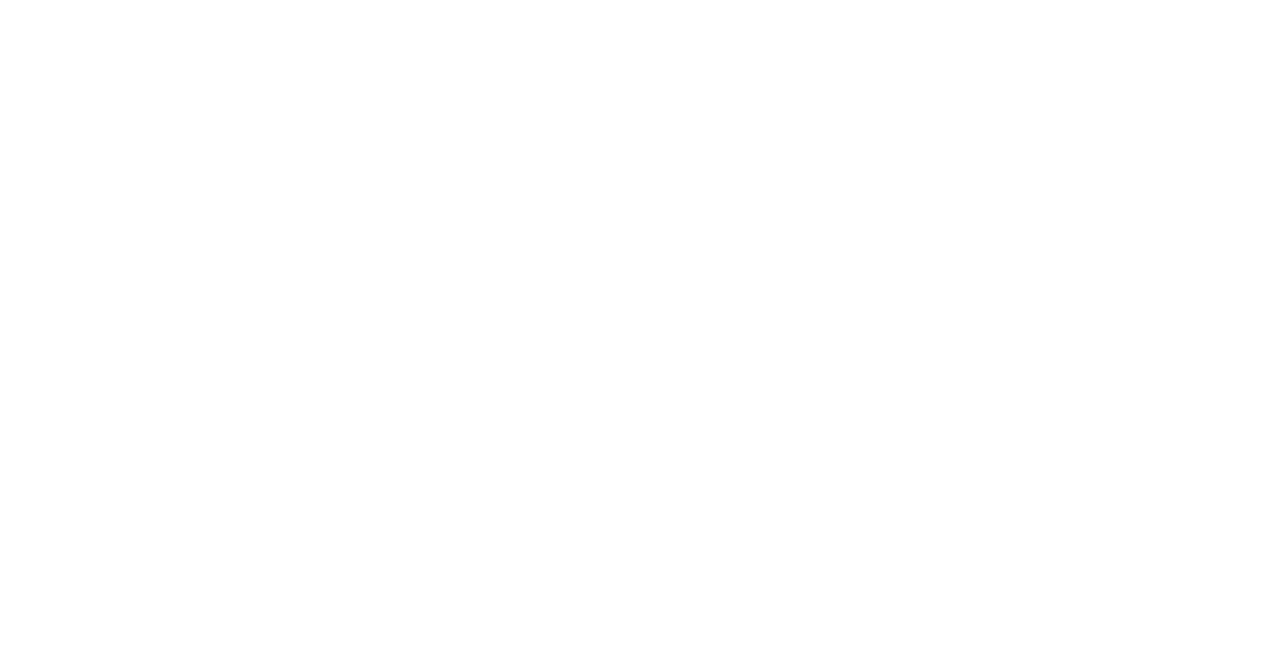
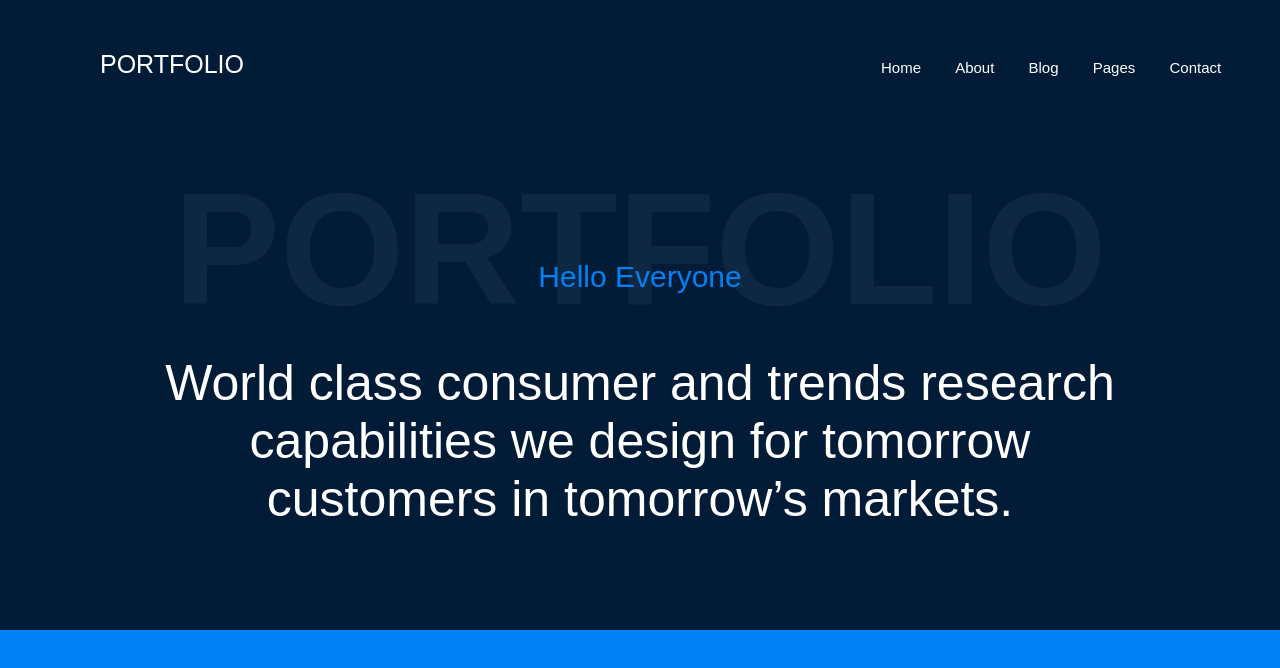
Before and after one commit to AbdelrahmanAshraf318/Portfolio, a plain HTML site: page index.html in a window 1280 px wide. Drawn offline with Linux system fonts and the light colour scheme.

Commit message:
Interface

```diff
--- /dev/null
+++ b/Styles/style.css
@@ -0,0 +1,102 @@
+body
+{
+    padding: 0px;
+    margin: 0px;
+    font-family: "Alata", sans-serif;
+    font-weight: normal;
+    font-style: normal;
+    background-color: #021c38;
+}
+.interface
+{
+    padding: 0px;
+    margin: 0px;
+    width: 100%;
+    height: 500px;
+ }
+
+.navBar
+{
+    width: 100%;
+    height: 80px;
+    padding-top: 20px;
+    top: 0;
+    z-index: 99;
+    right: 0;
+    left: 0;
+    position: fixed;
+    background-color: #021c38;
+}
+.header-area
+{
+    padding: 30px;
+    font-size: 25px;
+    padding-left: 100px;
+}
+.header-area a
+{
+    text-decoration: none;
+    color: white;
+}
+.header-links
+{
+    display: inline-block;
+    padding-left: 600px;
+    font-size: 15px;
+    font-weight: 400;
+}
+.header-links a
+{
+    padding-left: 30px;
+}
+.interface-content
+{
+    width: 80%;
+    height: 50%;
+    margin: auto;
+    margin-top: 130px;
+}
+.interface-content h1
+{
+    text-align: center;
+    font-size: 160px;
+    font-family: "Poppins", sans-serif;
+    font-weight: 800;
+    position: absolute;
+    left: 0;
+    right: 0;
+    top: 50px;
+    z-index: 1;
+    color: white;
+    opacity: 0.05;
+}
+.interface-content p
+{
+    position: relative;
+    top: 130px;
+    left: 0;
+    right: 0;
+    z-index: 1;
+    text-align: center;
+    font-size: 30px;
+    color: #0181F5;
+    font-family: "Alata", sans-serif;
+}
+.paragraph
+{
+    width: 100%;
+    height: 200px;
+    margin-top: 60px;
+}
+.paragraph p
+{
+    font-size: 50px;
+    color: white;
+}
+
+.images
+{
+    width: 100%;
+    height: 500px;
+    background-color: #0181F5;
+}
--- a/index.html
+++ b/index.html
@@ -2,8 +2,39 @@
 <html>
     <head>
         <title>Portfolio</title>
+        <meta charset="utf-8">
+        <meta name="author" content="Abdelrahman Ashraf">
+        <meta name="viewport" content="width=device-width, initial-scale=1.0">
+        <link rel="stylesheet" href="Styles\style.css">
     </head>
     <body>
+        <div class="interface">
+            <div class="navBar">
+                <div class="header-area">
+                    <a href="#">PORTFOLIO</a>
+                    <div class="header-links">
+                        <a href="#">Home</a>
+                        <a href="#">About</a>
+                        <a href="#">Blog</a>
+                        <a href="#">Pages</a>
+                        <a href="#">Contact</a>
+                    </div>
+                </div>
+            </div>
+            <div class="interface-content">
+                <h1>PORTFOLIO</h1>
+                <p>Hello Everyone</p>
+                <div class="paragraph">
+                    <p>
+                        World class consumer and trends research capabilities
+                        we design for tomorrow customers in tomorrow’s markets.
+                    </p>
+                </div>
+            </div>
+        </div>
 
+        <div class="images">
+
+        </div>
     </body>
 </html>
```
